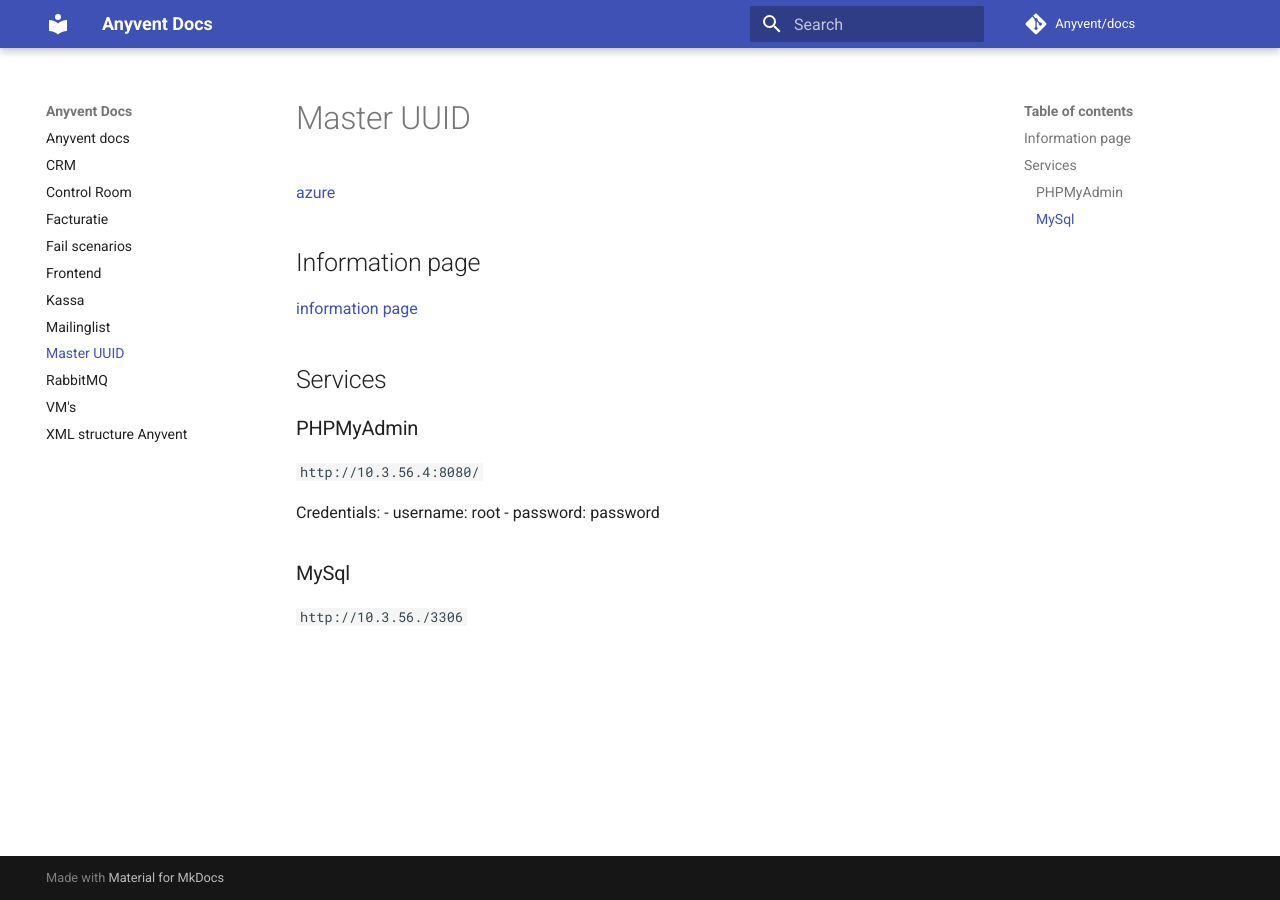
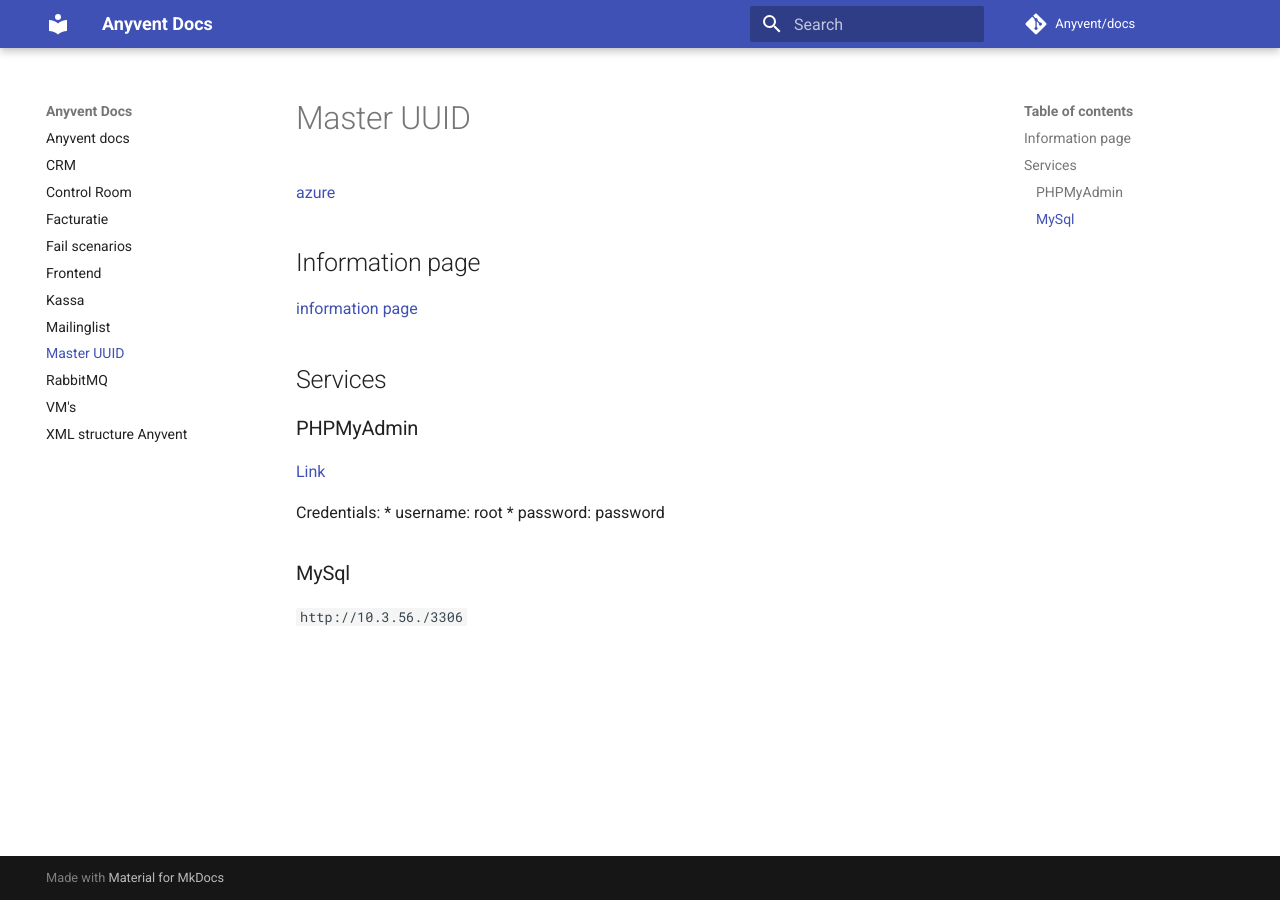
Before and after one commit to seppeconinx/docs, an MkDocs documentation site: the page built from docs/Master UUID.md, in a window 1280 px wide. Built offline with MkDocs 1.6.1 and Material for MkDocs 9.7.7, drawn with Linux system fonts in a browser that asks for light colours; comment, search, counter and statistics services are not loaded.

Commit message:
Changed link to visualization 1 & added link to phpmyadmin

```diff
--- a/docs/Master UUID.md
+++ b/docs/Master UUID.md
@@ -7,11 +7,11 @@
 ## Services
 
 ### PHPMyAdmin
-`http://10.3.56.4:8080/`
+[Link](http://10.3.56.4:8080/)
 
 Credentials:
-- username: root
-- password: password
+* username: root
+* password: password
 
 ### MySql
 `http://10.3.56./3306`
```
Also changed, not shown: docs/Control Room.md (+1 -1 lines).
